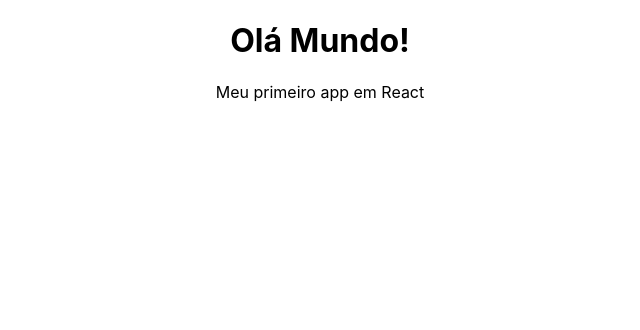
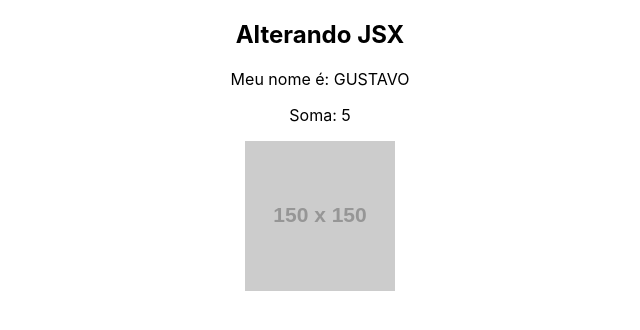
Before and after one commit to Xav86/curso-react-hora-de-codar, a React (Create React App) app in the folder meu-projeto/: page / in a window 1280 px wide. Shown: the top 330 px of the page, without its empty margins (320-960 px from the left). Built offline with nearby package versions, Linux system fonts and the light colour scheme.

Commit message:
Vendo o essencial de JSX

```diff
--- a/meu-projeto/src/App.js
+++ b/meu-projeto/src/App.js
@@ -1,10 +1,23 @@
 import './App.css';
 
 function App() {
+
+  const name = "Gustavo"
+
+  const newName = name.toUpperCase();
+
+  function sum(a, b) {
+    return a + b;
+  }
+
+  const url = "https://via.placeholder.com/150"
+
   return (
     <div className="App">
-      <h1>Olá Mundo!</h1>
-      <p>Meu primeiro app em React</p>
+      <h2>Alterando JSX</h2>
+      <p>Meu nome é: {newName}</p>
+      <p>Soma: {sum(2, 3)}</p>
+      <img src={url} alt="Imagem de 105px por 150px"/>
     </div>
   );
 }
```
